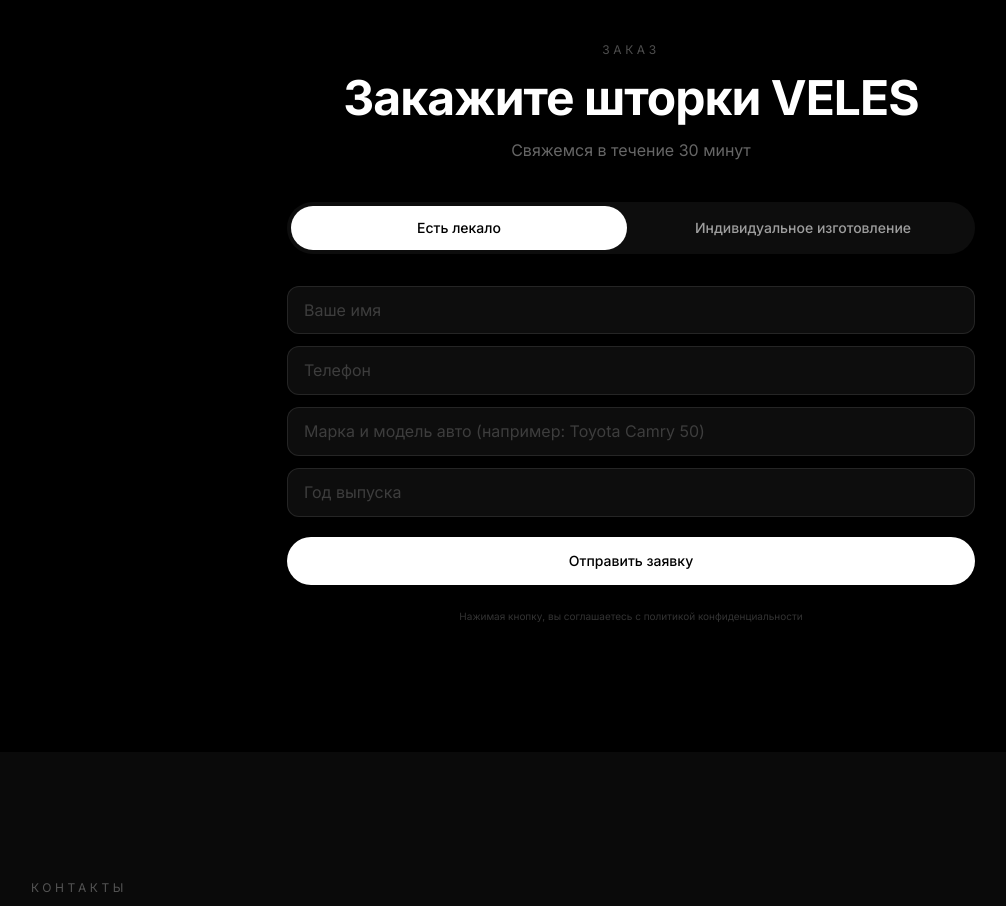
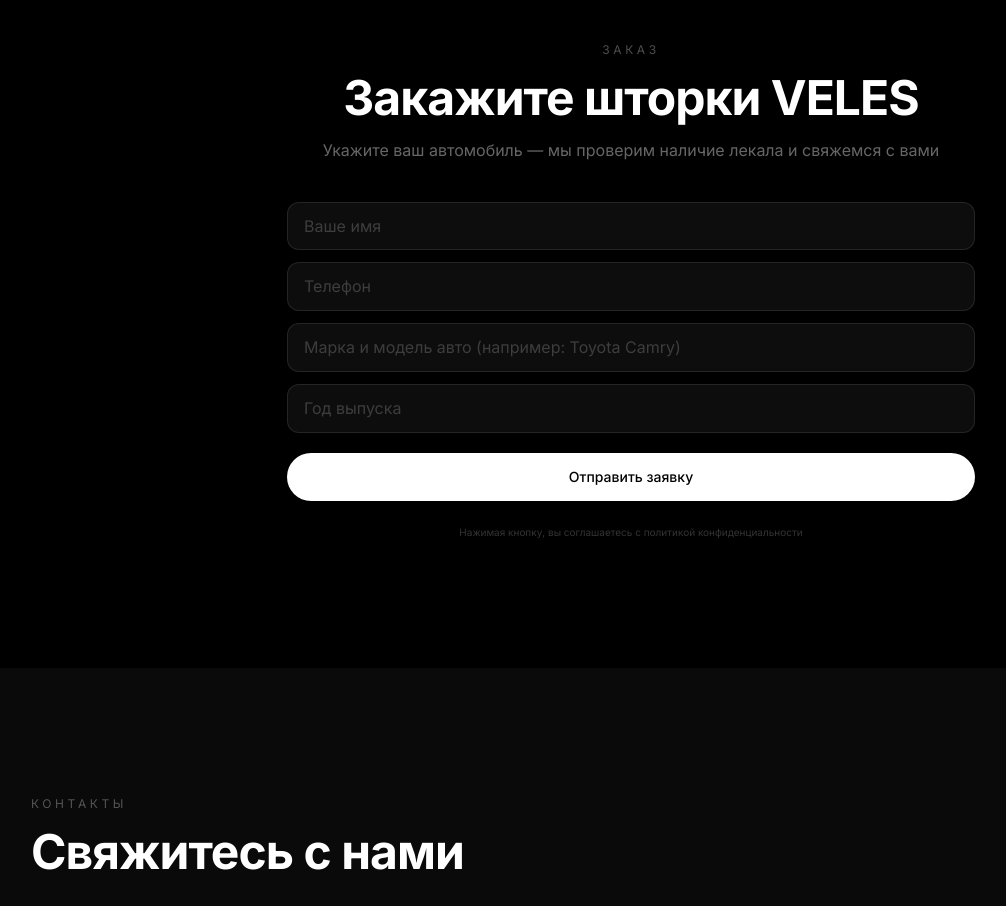
Before and after one commit to pechenka19/testvelauto, a React (Vite) app: page / in a window 1280 px wide. Shown: the part 9780-10686 px from the top of the page, without its empty margins (9-1015 px from the left). Built offline with nearby package versions, Linux system fonts and the light colour scheme; grey boxes are pictures that could not be loaded.

Commit message:
task snapshot 47e4d2ed-348e-45a2-aa02-130896881f77

```diff
--- a/src/App.tsx
+++ b/src/App.tsx
@@ -231,18 +231,17 @@ function Catalog() {
   );
 }
 
-// ============ ORDER FORMS ============
-function OrderForms() {
+// ============ ORDER FORM ============
+function OrderForm() {
   const { ref, visible } = useReveal();
-  const [formType, setFormType] = useState<'existing' | 'custom'>('existing');
-  const [form, setForm] = useState({ name: '', car: '', year: '', phone: '', customCar: '', customYear: '', customComment: '' });
+  const [form, setForm] = useState({ name: '', car: '', year: '', phone: '' });
   const [done, setDone] = useState(false);
 
   const submit = useCallback((e: React.FormEvent) => {
     e.preventDefault();
     setDone(true);
     setTimeout(() => setDone(false), 5000);
-    setForm({ name: '', car: '', year: '', phone: '', customCar: '', customYear: '', customComment: '' });
+    setForm({ name: '', car: '', year: '', phone: '' });
   }, []);
 
   return (
@@ -251,23 +250,7 @@ function OrderForms() {
         <div className="text-center mb-10">
           <p className="text-white/30 text-xs tracking-[0.3em] uppercase mb-4">Заказ</p>
           <h2 className="text-white text-3xl md:text-5xl font-bold tracking-[-0.02em]">Закажите шторки VELES</h2>
-          <p className="mt-4 text-white/40 text-sm md:text-base">Свяжемся в течение 30 минут</p>
-        </div>
-
-        {/* Form type selector */}
-        <div className="flex gap-2 mb-8 p-1 bg-white/5 rounded-full">
-          <button
-            onClick={() => setFormType('existing')}
-            className={`flex-1 py-3 rounded-full text-sm font-medium transition-all ${formType === 'existing' ? 'bg-white text-black' : 'text-white/60'}`}
-          >
-            Есть лекало
-          </button>
-          <button
-            onClick={() => setFormType('custom')}
-            className={`flex-1 py-3 rounded-full text-sm font-medium transition-all ${formType === 'custom' ? 'bg-white text-black' : 'text-white/60'}`}
-          >
-            Индивидуальное изготовление
-          </button>
+          <p className="mt-4 text-white/40 text-sm md:text-base">Укажите ваш автомобиль — мы проверим наличие лекала и свяжемся с вами</p>
         </div>
 
         {done ? (
@@ -278,7 +261,7 @@ function OrderForms() {
               </svg>
             </div>
             <h3 className="text-white text-xl font-semibold mb-1">Заявка отправлена</h3>
-            <p className="text-white/40 text-sm">Мы свяжемся с вами</p>
+            <p className="text-white/40 text-sm">Мы проверим наличие лекала и свяжемся с вами в течение 30 минут</p>
           </div>
         ) : (
           <form onSubmit={submit} className="space-y-3">
@@ -296,15 +279,12 @@ function OrderForms() {
               className="w-full bg-white/5 border border-white/10 rounded-xl px-4 py-3 text-white placeholder-white/20 focus:border-white/30 focus:outline-none text-sm"
               placeholder="Телефон"
             />
-
-            {formType === 'existing' ? (
-              <>
             <input
               type="text" required
               value={form.car}
               onChange={e => setForm({ ...form, car: e.target.value })}
               className="w-full bg-white/5 border border-white/10 rounded-xl px-4 py-3 text-white placeholder-white/20 focus:border-white/30 focus:outline-none text-sm"
-                  placeholder="Марка и модель авто (например: Toyota Camry 50)"
+              placeholder="Марка и модель авто (например: Toyota Camry)"
             />
             <input
               type="text" required
@@ -313,31 +293,6 @@ function OrderForms() {
               className="w-full bg-white/5 border border-white/10 rounded-xl px-4 py-3 text-white placeholder-white/20 focus:border-white/30 focus:outline-none text-sm"
               placeholder="Год выпуска"
             />
-              </>
-            ) : (
-              <>
-                <input
-                  type="text" required
-                  value={form.customCar}
-                  onChange={e => setForm({ ...form, customCar: e.target.value })}
-                  className="w-full bg-white/5 border border-white/10 rounded-xl px-4 py-3 text-white placeholder-white/20 focus:border-white/30 focus:outline-none text-sm"
-                  placeholder="Марка и модель авто (например: Chery Tiggo 7 Pro Max)"
-                />
-                <input
-                  type="text" required
-                  value={form.customYear}
-                  onChange={e => setForm({ ...form, customYear: e.target.value })}
-                  className="w-full bg-white/5 border border-white/10 rounded-xl px-4 py-3 text-white placeholder-white/20 focus:border-white/30 focus:outline-none text-sm"
-                  placeholder="Год выпуска"
-                />
-                <textarea
-                  value={form.customComment}
-                  onChange={e => setForm({ ...form, customComment: e.target.value })}
-                  className="w-full bg-white/5 border border-white/10 rounded-xl px-4 py-3 text-white placeholder-white/20 focus:border-white/30 focus:outline-none text-sm min-h-[100px] resize-none"
-                  placeholder="Дополнительная информация (необязательно)"
-                />
-              </>
-            )}
 
             <button type="submit" className="w-full bg-white text-black py-3.5 rounded-full text-sm font-medium mt-2 hover:bg-gray-200 transition-colors">
               Отправить заявку
@@ -715,7 +670,7 @@ export default function App() {
       <Guarantee />
       <Reviews />
       <FAQ />
-      <OrderForms />
+      <OrderForm />
       <Contacts />
       <Footer />
     </div>
```
Lines whose indentation alone changed are shown as unchanged.
